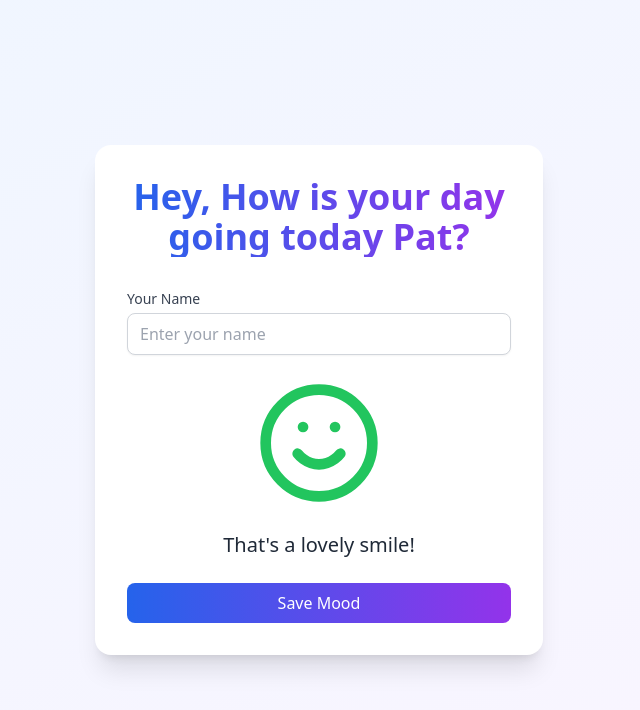
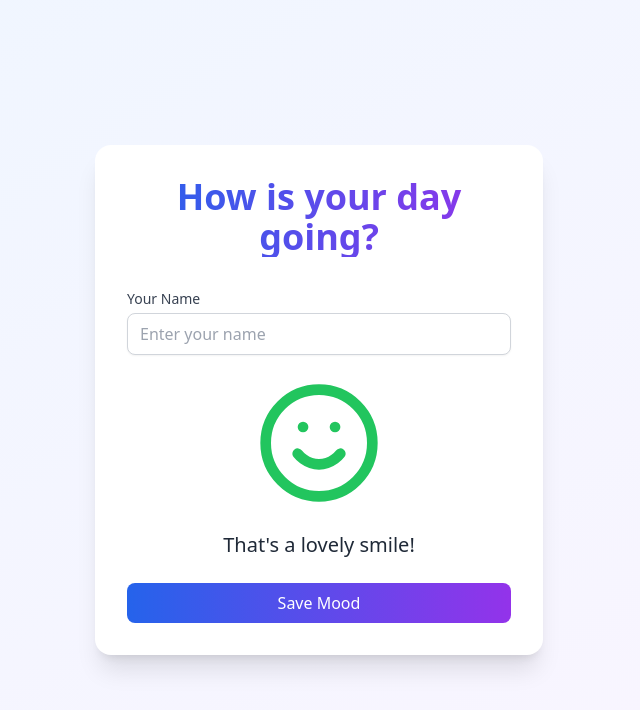
Before and after one commit to toddwmac/NiblickMoodTracker, a React (Vite) app: page / in a window 1280 px wide. Shown: the top 710 px of the page, without its empty margins (321-961 px from the left). Built offline with nearby package versions, Linux system fonts and the light colour scheme; no server answers; the database is empty.

Commit message:
Update App.tsx

```diff
--- a/src/App.tsx
+++ b/src/App.tsx
@@ -18,7 +18,7 @@ function App() {
       <div className="bg-white rounded-2xl shadow-xl p-8 max-w-md w-full mx-auto space-y-8 transform hover:shadow-2xl transition-all duration-300">
         <div className="text-center space-y-4">
           <h1 className="text-4xl font-bold bg-gradient-to-r from-blue-600 to-purple-600 bg-clip-text text-transparent">
-            Hey, How is your day going today Pat?
+            How is your day going?
                     </h1>
         </div>
 
```
